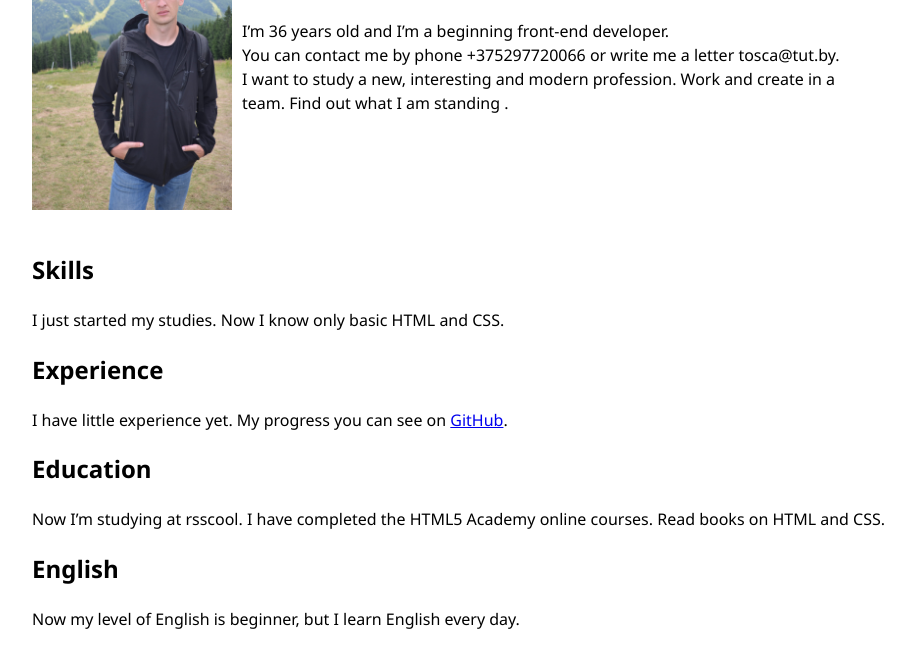
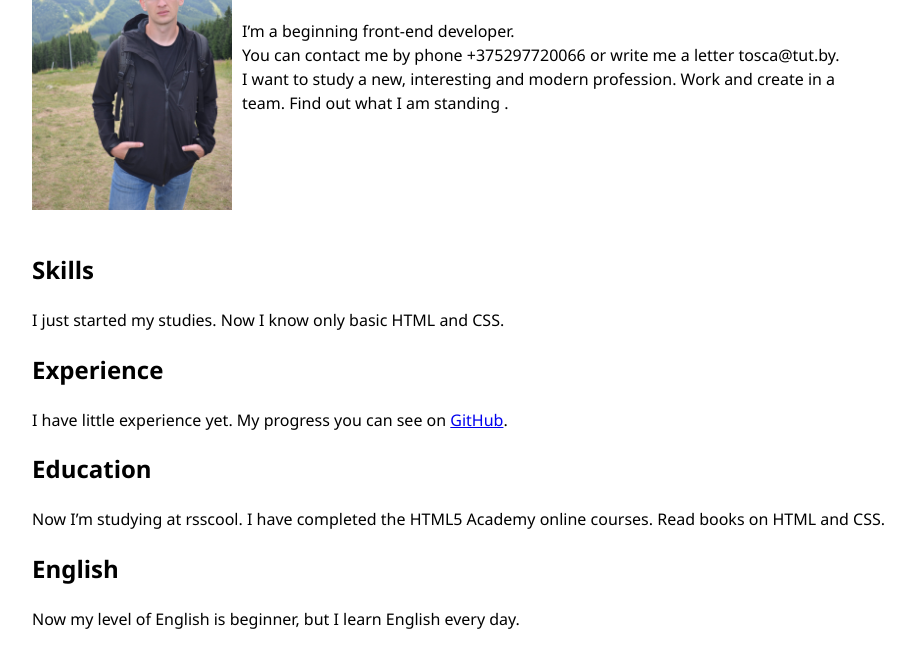
Before and after one commit to Bondarev-Igor/rsschool-cv, a plain HTML site: page index.html in a window 1280 px wide. Shown: the part 200-847 px from the top of the page, without its empty margins (96-1011 px from the left). Drawn offline with Linux system fonts and the light colour scheme.

Commit message:
feat: edit info

```diff
--- a/index.html
+++ b/index.html
@@ -14,7 +14,7 @@
 
         <h1>Hello, my name is Bondarev Igor.</h1>
 
-          <p>I’m 36 years old and I’m a beginning front-end developer.<br>
+          <p>I’m a beginning front-end developer.<br>
 
           You can contact me by phone +375297720066 or write me a letter tosca@tut.by.<br>
 
```
